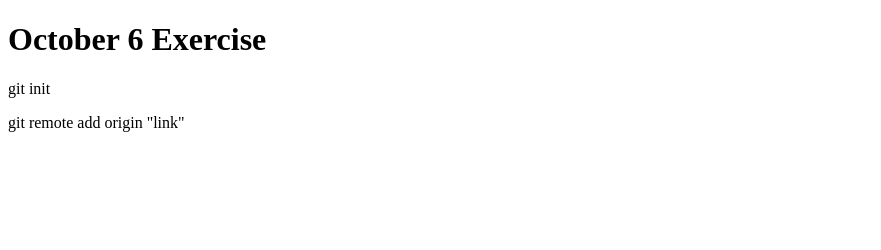
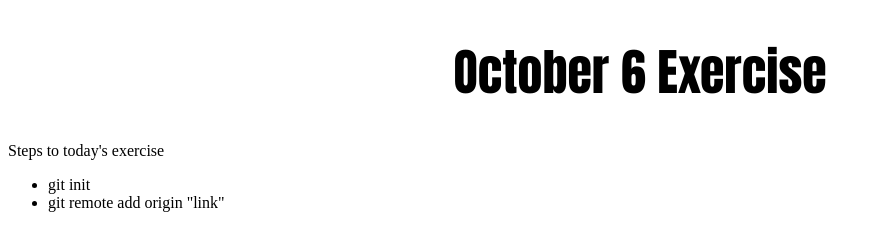
Before and after one commit to RSK9903/ultraviolet, a plain HTML site: page index.html in a window 1280 px wide. Shown: the whole page, without its empty margins (0-881 px from the left). Drawn offline with Linux system fonts and the light colour scheme.

Commit message:
Changed html file and added CSS file

```diff
--- a/index.html
+++ b/index.html
@@ -5,8 +5,11 @@
 </head>
 <body>
 	<h1>October 6 Exercise</h1>
-	<p>git init</p>
-	<p>git remote add origin "link"</p>
+	<p>Steps to today's exercise</p>
+	<ul>
+		<li>git init</li>
+		<li>git remote add origin "link"</li>
+	</ul>
 
 </body>
 </html>
--- a/ultracss.css
+++ b/ultracss.css
@@ -0,0 +1 @@
+h1{font-family: Impact; text-align: center; font-size: 50px}
```
